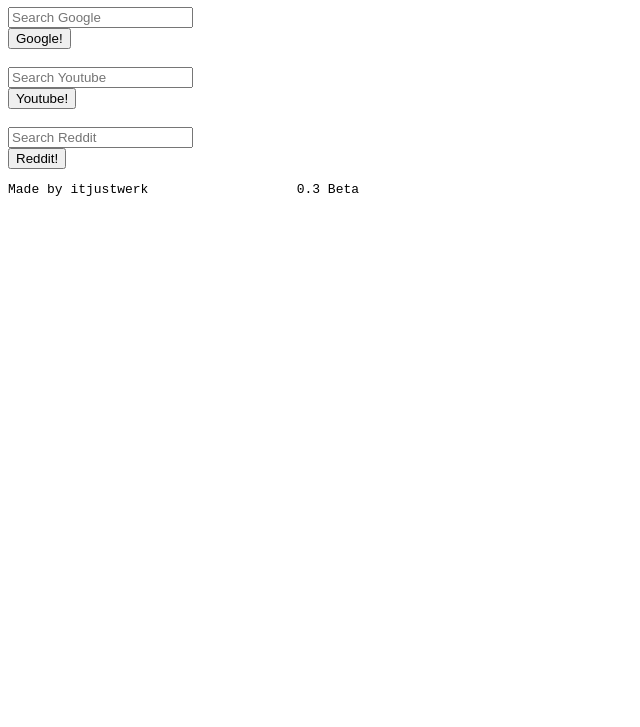
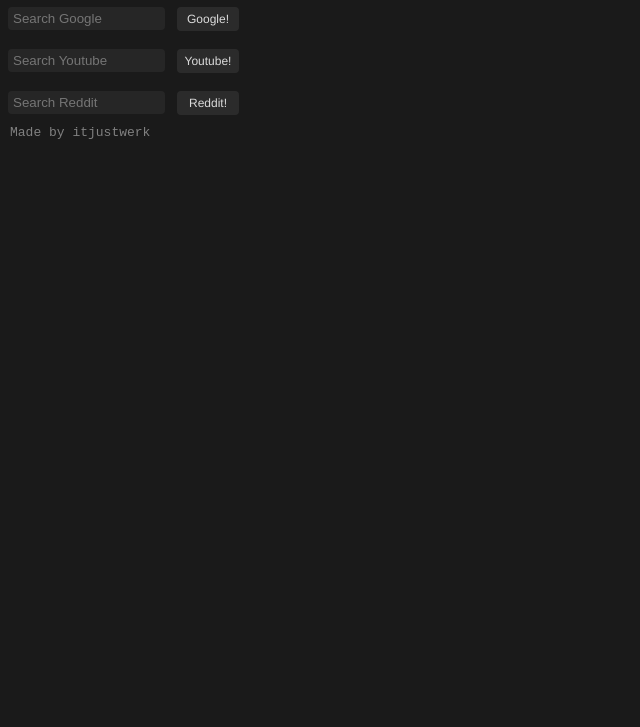
Before and after one commit to itjustwerk/3-in-1-Searches, a browser extension: page 3in1 Searches/index.html in a window 1280 px wide. Shown: the part 73-800 px from the top of the page, without its empty margins (0-640 px from the left). Drawn offline with Linux system fonts and the light colour scheme.

Commit message:
Add files via upload

```diff
--- a/3in1 Searches/index.html
+++ b/3in1 Searches/index.html
@@ -1,7 +1,7 @@
 <!DOCTYPE html>
 <head style="height:170px;width:239px">
 	<title>3 in 1 Searches</title>
-<body style="height:170px;width:239px">
+<body style="height:170px;width:239px;background-color: #1a1a1a; color:#ededed; font-family: 'Helvetica'">
 <h1><b>3 in 1 Searches</b></h1>
 <form action="https://www.google.com/search" class="searchform" method="get" name="searchform" target="_blank">
 <input name="sitesearch" type="hidden" value="">
@@ -17,6 +17,35 @@
 <input name="sitesearch" type="hidden" value="">
 <input autocomplete="on" class="form-control search" name="q" placeholder="Search Reddit" required="required"  type="text"><button class="button" type="submit">Reddit!</button>
 </form>
-<pre>Made by itjustwerk                   0.3 Beta</pre>
+<pre style="margin-top:10px; margin-bottom: -5px; color:#808080; margin-left: 2px;">Made by itjustwerk</pre>
+<style>
+	input, textarea{
+		background-color:#262626;
+		color:#ededed;
+		border:none;
+  		border-radius: 4px;
+  		width: 150px;
+  		height:21px;
+	}
+	input[type=text]{
+		padding-left: 5px;
+	}
+	button{
+		margin-left: 12px;
+		background-color: #2b2b2b;
+		color:#dbdbdb;
+		border:none;
+		width: 62px;
+		height: 24px;
+		cursor: pointer;
+		text-align: center;
+		font-size: 12px;
+		font-family: 'Helvetica';
+		border-radius: 4px;
+	}
+	button:hover{
+		opacity: 0.8
+	}
+</style>
 </body>
 </html>
```
